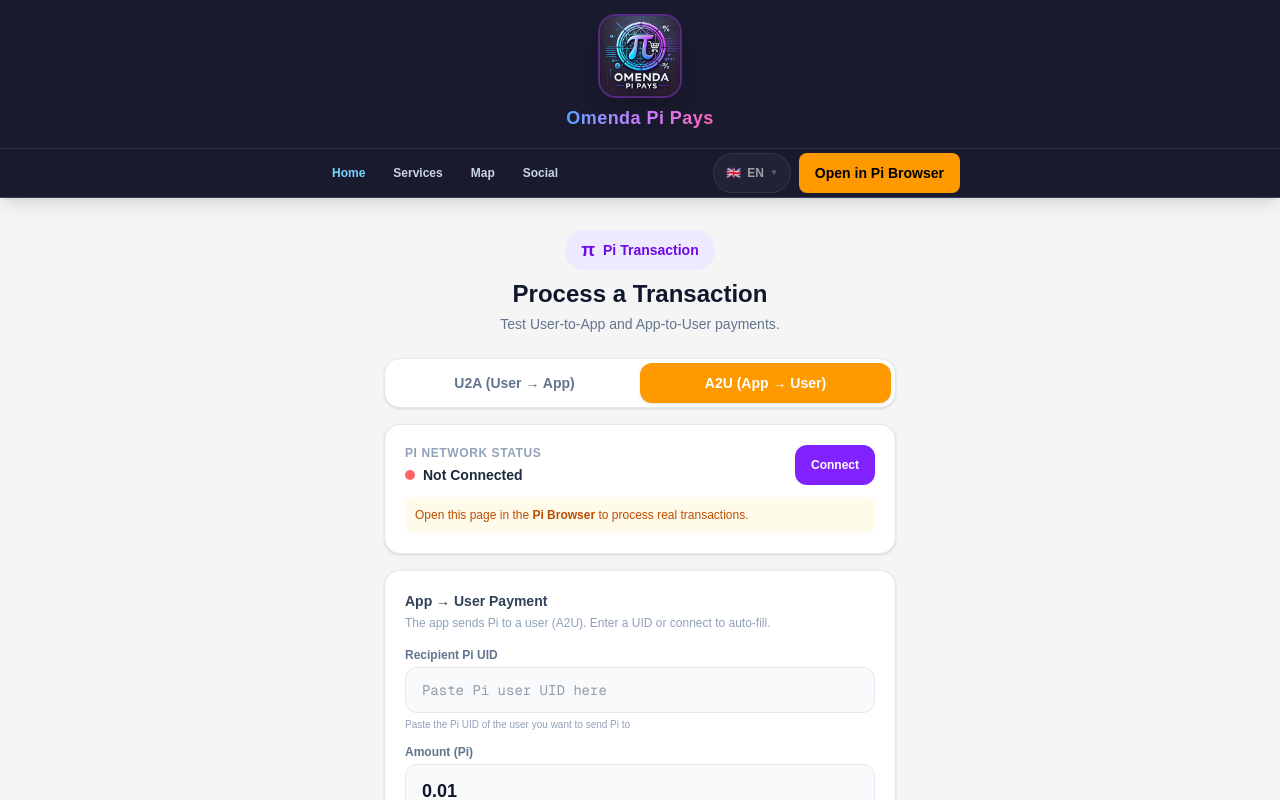
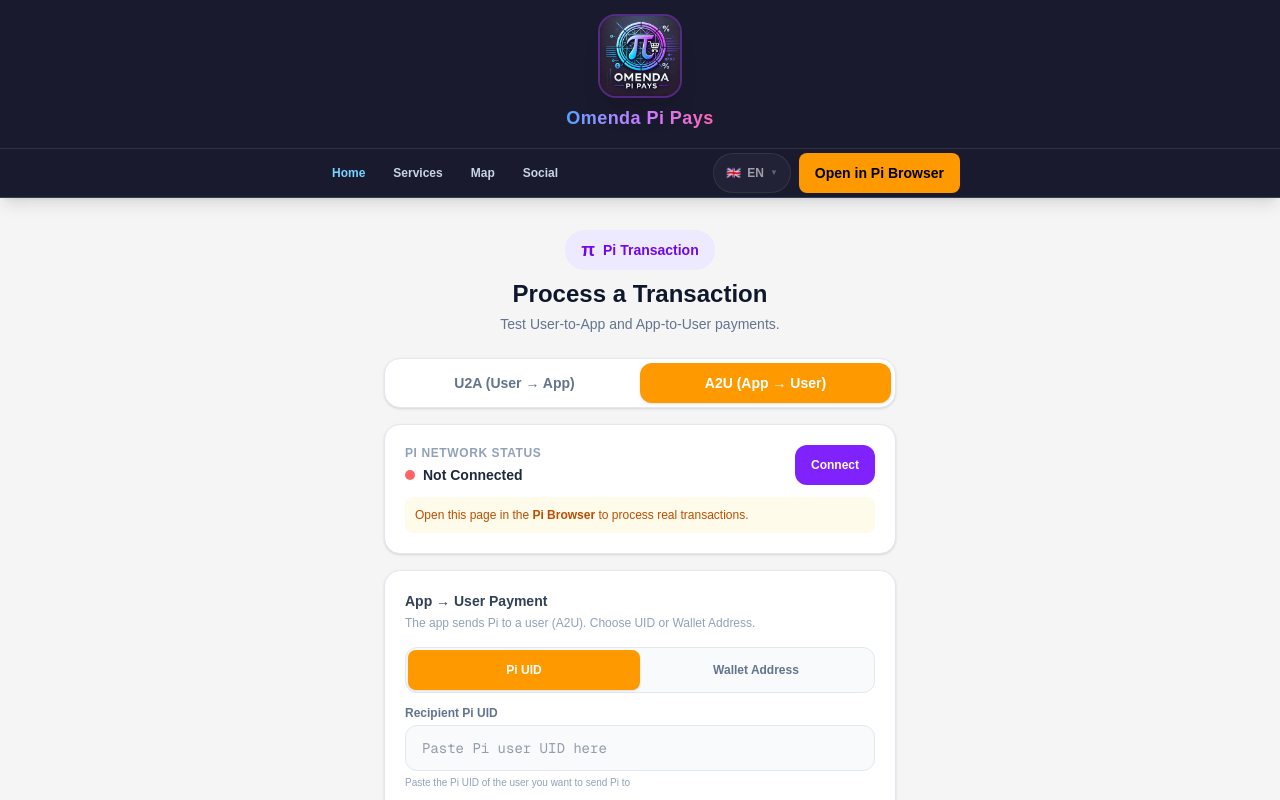
Before and after one commit to omendasy-sudo/omenda-pi-pays, a Next.js app in the folder tmtt_nextjs/: page /sandbox in a window 1280 px wide. Both pictures are taken after a click on the button "A2U (App → User)". Shown: the top 800 px of the page. Built offline with nearby package versions, Linux system fonts and the light colour scheme.

Commit message:
Add wallet address input for A2U direct Stellar transfers

```diff
--- a/tmtt_nextjs/app/api/pi_payment/a2u/route.ts
+++ b/tmtt_nextjs/app/api/pi_payment/a2u/route.ts
@@ -11,6 +11,44 @@
   return process.env.NEXT_PUBLIC_PI_SANDBOX === "true"
     ? PI_HORIZON_TESTNET
     : PI_HORIZON_MAINNET;
+}
+
+/**
+ * Build, sign, and submit a direct Stellar payment (for wallet address mode).
+ */
+async function sendDirectToWallet(
+  destinationAddress: string,
+  amount: string,
+  memo: string,
+  walletPrivateSeed: string
+): Promise<string> {
+  const horizonUrl = getHorizonUrl();
+  const server = new StellarSdk.Horizon.Server(horizonUrl, { allowHttp: false });
+  const keypair = StellarSdk.Keypair.fromSecret(walletPrivateSeed);
+  const sourceAccount = await server.loadAccount(keypair.publicKey());
+
+  const networkPassphrase = process.env.NEXT_PUBLIC_PI_SANDBOX === "true"
+    ? "Pi Testnet"
+    : "Pi Network";
+
+  const transaction = new StellarSdk.TransactionBuilder(sourceAccount, {
+    fee: StellarSdk.BASE_FEE,
+    networkPassphrase,
+  })
+    .addOperation(
+      StellarSdk.Operation.payment({
+        destination: destinationAddress,
+        asset: StellarSdk.Asset.native(),
+        amount,
+      })
+    )
+    .addMemo(StellarSdk.Memo.text(memo.substring(0, 28)))
+    .setTimeout(180)
+    .build();
+
+  transaction.sign(keypair);
+  const result = await server.submitTransaction(transaction);
+  return result.hash;
 }
 
 /**
@@ -71,12 +109,15 @@
 
 /**
  * POST – Full A2U (App-to-User) payment flow.
- * Body: { uid, amount, memo, metadata? }
+ * Body: { uid, amount, memo, metadata? } OR { walletAddress, amount, memo, metadata? }
  *
- * Flow (per official Pi SDK docs):
+ * Flow with UID (per official Pi SDK docs):
  * 1. Create payment via Pi Platform API
  * 2. Submit the payment to the Pi Blockchain (Stellar tx)
  * 3. Complete the payment via Pi Platform API
+ *
+ * Flow with walletAddress (direct Stellar transfer):
+ * 1. Build and submit a Stellar transaction directly to the wallet
  */
 export async function POST(req: NextRequest) {
   const apiKey = process.env.PI_API_KEY;
@@ -98,10 +139,10 @@
   }
 
   try {
-    const { uid, amount, memo, metadata } = await req.json();
+    const { uid, walletAddress, amount, memo, metadata } = await req.json();
 
-    if (!uid || typeof uid !== "string") {
-      return NextResponse.json({ error: "uid is required" }, { status: 400 });
+    if (!uid && !walletAddress) {
+      return NextResponse.json({ error: "uid or walletAddress is required" }, { status: 400 });
     }
     const parsedAmount = Number(amount);
     if (!parsedAmount || parsedAmount <= 0 || parsedAmount > 1000) {
@@ -109,6 +150,48 @@
         { error: "amount must be between 0.01 and 1000" },
         { status: 400 }
       );
+    }
+
+    // === Direct wallet address transfer (no Pi Platform API) ===
+    if (walletAddress && typeof walletAddress === "string") {
+      if (walletAddress.length !== 56 || !walletAddress.startsWith("G")) {
+        return NextResponse.json(
+          { error: "Invalid wallet address format" },
+          { status: 400 }
+        );
+      }
+
+      try {
+        const txid = await sendDirectToWallet(
+          walletAddress,
+          String(parsedAmount),
+          memo || "Direct transfer",
+          walletSeed
+        );
+        console.log(`[Pi][a2u] Direct wallet transfer completed: ${txid}`);
+
+        return NextResponse.json({
+          success: true,
+          txid,
+          status: "completed",
+          amount: parsedAmount,
+          memo: memo || "Direct transfer",
+          walletAddress,
+          mode: "direct",
+        });
+      } catch (err) {
+        const errMsg = err instanceof Error ? err.message : String(err);
+        console.error(`[Pi][a2u] Direct transfer failed: ${errMsg}`);
+        return NextResponse.json(
+          { error: "Direct wallet transfer failed", detail: errMsg },
+          { status: 500 }
+        );
+      }
+    }
+
+    // === UID-based A2U via Pi Platform API ===
+    if (!uid || typeof uid !== "string") {
+      return NextResponse.json({ error: "uid is required" }, { status: 400 });
     }
 
     // Check for incomplete payments first
--- a/tmtt_nextjs/app/sandbox/page.tsx
+++ b/tmtt_nextjs/app/sandbox/page.tsx
@@ -25,8 +25,10 @@
   const [memo, setMemo] = useState("Test payment – Omenda Pi Pays");
 
   // A2U state
+  const [a2uSendMode, setA2uSendMode] = useState<"uid" | "wallet">("uid");
   const [a2uUid, setA2uUid] = useState("");
   const [a2uUidTouched, setA2uUidTouched] = useState(false);
+  const [a2uWallet, setA2uWallet] = useState("");
   const [a2uAmount, setA2uAmount] = useState("0.01");
   const [a2uMemo, setA2uMemo] = useState("App-to-User payment – Omenda Pi Pays");
   const [a2uSending, setA2uSending] = useState(false);
@@ -43,12 +45,22 @@
 
   // Resolve the recipient UID: use manual input if user typed something, else connected user
   const recipientUid = a2uUidTouched ? a2uUid.trim() : (a2uUid.trim() || user?.uid || "");
-  const recipientLabel = user && !a2uUidTouched && !a2uUid.trim() ? `@${user.username}` : (recipientUid ? recipientUid.slice(0, 12) + "…" : "");
+  const recipientWallet = a2uWallet.trim();
+  const recipientLabel = a2uSendMode === "wallet"
+    ? (recipientWallet ? recipientWallet.slice(0, 8) + "…" + recipientWallet.slice(-4) : "")
+    : (user && !a2uUidTouched && !a2uUid.trim() ? `@${user.username}` : (recipientUid ? recipientUid.slice(0, 12) + "…" : ""));
 
   const sendA2U = useCallback(async () => {
+    if (a2uSendMode === "wallet") {
+      if (!recipientWallet || recipientWallet.length !== 56 || !recipientWallet.startsWith("G")) {
+        setMessage({ type: "error", text: "Enter a valid Pi wallet address (starts with G, 56 characters)" });
+        return;
+      }
+    } else {
       if (!recipientUid) {
         setMessage({ type: "error", text: "Enter a recipient Pi UID" });
         return;
+      }
     }
     const parsed = parseFloat(a2uAmount);
     if (isNaN(parsed) || parsed <= 0 || parsed > 1000) {
@@ -64,7 +76,7 @@
         method: "POST",
         headers: { "Content-Type": "application/json" },
         body: JSON.stringify({
-          uid: recipientUid,
+          ...(a2uSendMode === "wallet" ? { walletAddress: recipientWallet } : { uid: recipientUid }),
           amount: parsed,
           memo: a2uMemo || "App-to-User payment",
           metadata: { source: "sandbox", ts: Date.now() },
@@ -88,7 +100,7 @@
     } finally {
       setA2uSending(false);
     }
-  }, [recipientUid, a2uAmount, a2uMemo]);
+  }, [recipientUid, recipientWallet, a2uAmount, a2uMemo, a2uSendMode]);
 
   const parsedAmount = parseFloat(amount);
   const validAmount = !isNaN(parsedAmount) && parsedAmount > 0 && parsedAmount <= 100;
@@ -245,9 +257,37 @@
               App → User Payment
             </h2>
             <p className="mb-4 text-xs text-slate-400">
-              The app sends Pi to a user (A2U). Enter a UID or connect to auto-fill.
+              The app sends Pi to a user (A2U). Choose UID or Wallet Address.
             </p>
 
+                {/* Send Mode Toggle */}
+                <div className="mb-3 flex rounded-xl border border-slate-200 bg-slate-50 p-0.5">
+                  <button
+                    type="button"
+                    onClick={() => setA2uSendMode("uid")}
+                    className={`flex-1 rounded-lg py-2 text-xs font-bold transition-all ${
+                      a2uSendMode === "uid"
+                        ? "bg-amber-500 text-white shadow-sm"
+                        : "text-slate-500 hover:text-slate-700"
+                    }`}
+                  >
+                    Pi UID
+                  </button>
+                  <button
+                    type="button"
+                    onClick={() => setA2uSendMode("wallet")}
+                    className={`flex-1 rounded-lg py-2 text-xs font-bold transition-all ${
+                      a2uSendMode === "wallet"
+                        ? "bg-amber-500 text-white shadow-sm"
+                        : "text-slate-500 hover:text-slate-700"
+                    }`}
+                  >
+                    Wallet Address
+                  </button>
+                </div>
+
+                {a2uSendMode === "uid" ? (
+                  <>
                     <label className="mb-1 block text-xs font-semibold text-slate-500">
                       Recipient Pi UID
                     </label>
@@ -272,6 +312,24 @@
                       <p className="mb-3 text-[0.625rem] text-slate-400">
                         Paste the Pi UID of the user you want to send Pi to
                       </p>
+                    )}
+                  </>
+                ) : (
+                  <>
+                    <label className="mb-1 block text-xs font-semibold text-slate-500">
+                      Recipient Wallet Address
+                    </label>
+                    <input
+                      type="text"
+                      value={a2uWallet}
+                      onChange={(e) => setA2uWallet(e.target.value)}
+                      className="mb-1 w-full rounded-xl border border-slate-200 bg-slate-50 px-4 py-3 text-sm font-mono text-slate-700 outline-none focus:border-amber-400 focus:ring-2 focus:ring-amber-100"
+                      placeholder="GABC…XYZ (56-character Stellar public key)"
+                    />
+                    <p className="mb-3 text-[0.625rem] text-slate-400">
+                      Paste the Pi wallet address (starts with G, 56 characters)
+                    </p>
+                  </>
                 )}
 
                 <label className="mb-1 block text-xs font-semibold text-slate-500">
@@ -302,7 +360,7 @@
 
                 <button
                   onClick={sendA2U}
-                  disabled={a2uSending || !validA2uAmount || !recipientUid}
+                  disabled={a2uSending || !validA2uAmount || (a2uSendMode === "uid" ? !recipientUid : !recipientWallet)}
                   className="flex w-full items-center justify-center gap-2 rounded-xl bg-gradient-to-r from-amber-500 to-orange-500 px-6 py-3.5 text-base font-extrabold text-white shadow-lg transition-all hover:from-amber-400 hover:to-orange-400 disabled:opacity-50"
                 >
                   {a2uSending ? (
@@ -334,9 +392,14 @@
                     Enter a valid amount between 0.01 and 1000 Pi
                   </p>
                 )}
-                {!recipientUid && (
+                {a2uSendMode === "uid" && !recipientUid && (
                   <p className="mt-2 text-center text-xs text-red-500">
                     Enter a recipient Pi UID or connect your account
+                  </p>
+                )}
+                {a2uSendMode === "wallet" && !recipientWallet && (
+                  <p className="mt-2 text-center text-xs text-red-500">
+                    Enter a recipient wallet address
                   </p>
                 )}
           </div>
```
Lines whose indentation alone changed are shown as unchanged.
